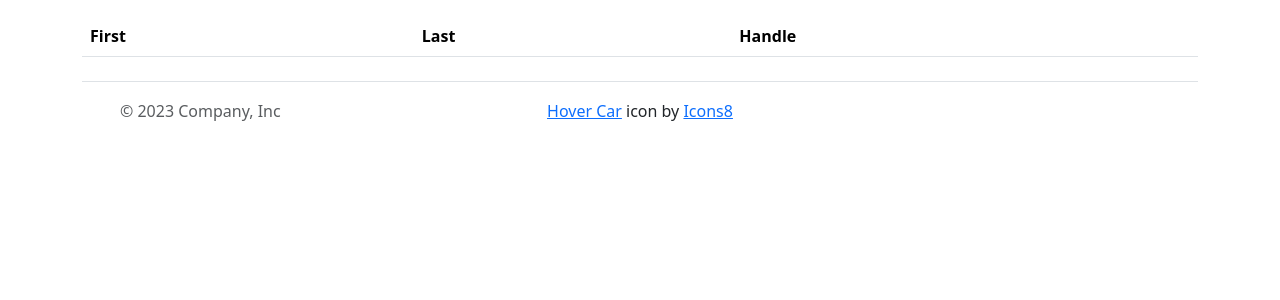
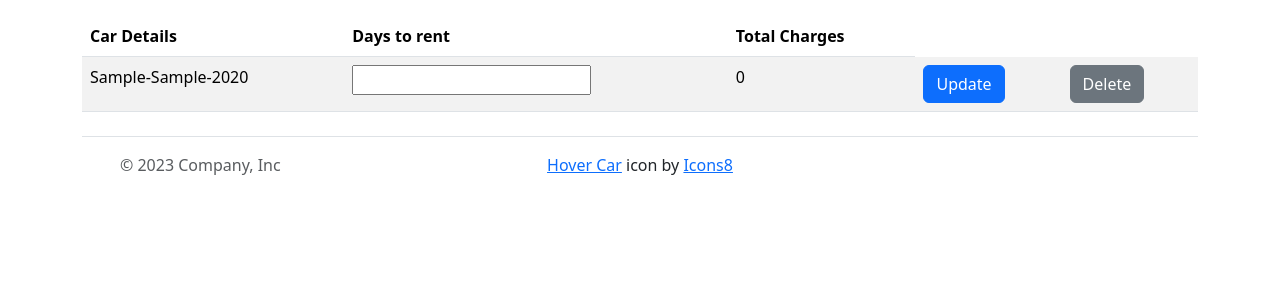
Before and after one commit to theNaut1lus/online-car-rental, a PHP site: page /cart.php in a window 1280 px wide. Shown: the part 71-371 px from the top of the page. Run offline with PHP 8.4, Linux system fonts and the light colour scheme; tables that the repository leaves empty or names only in its code hold one stand-in row (values such as "Sample post"); lists and menus that the app fills with data are empty.

Commit message:
render cart to UI

```diff
--- a/cart-select.php
+++ b/cart-select.php
@@ -26,5 +26,4 @@ if ($result->num_rows > 0) {
     echo "0 results";
 }
 $conn->close();
-print_r($output_array);
 ?>
--- a/cart.php
+++ b/cart.php
@@ -1,14 +1,27 @@
+<?php include 'cart-select.php' ?>
+
 <?php include 'header.php'; ?>
 <div class="container">
-    <table class="table">
+    <table class="table table-striped">
         <thead>
             <tr>
-                <th scope="col">First</th>
-                <th scope="col">Last</th>
-                <th scope="col">Handle</th>
+                <th scope="col">Car Details</th>
+                <th scope="col">Days to rent</th>
+                <th scope="col">Total Charges</th>
             </tr>
         </thead>
         <tbody>
+            <?php
+            foreach ($output_array as $key => $value) {
+                echo "<tr>";
+                echo "<td>" . $value['car_details'] . "</td>";
+                echo "<td><input type='number' value=\"" . $value['days'] . "\"</></td>";
+                echo "<td>" . $value['charges'] . "</td>";
+                echo '<td><button type="button" class="btn btn-primary">Update</button></td>';
+                echo '<td><button type="button" class="btn btn-secondary">Delete</button></td>';
+                echo "</tr>";
+            }
+            ?>
         </tbody>
     </table>
 </div>
```
